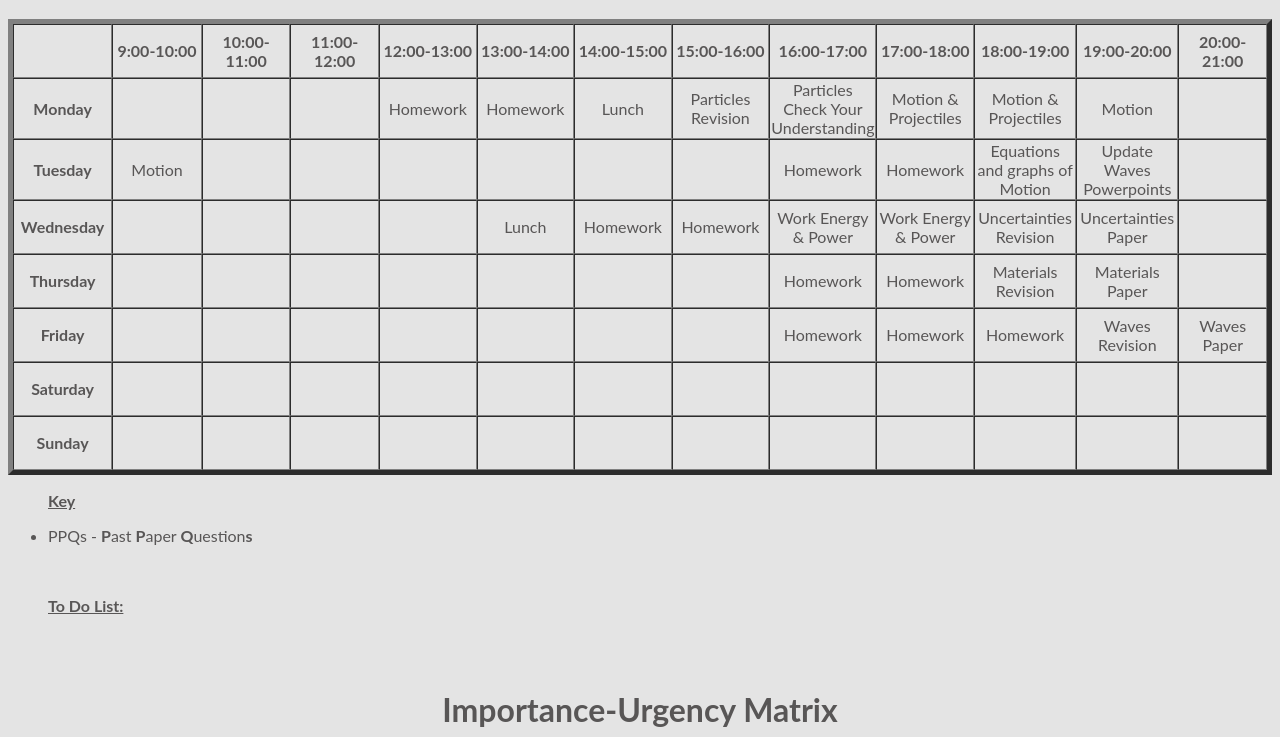
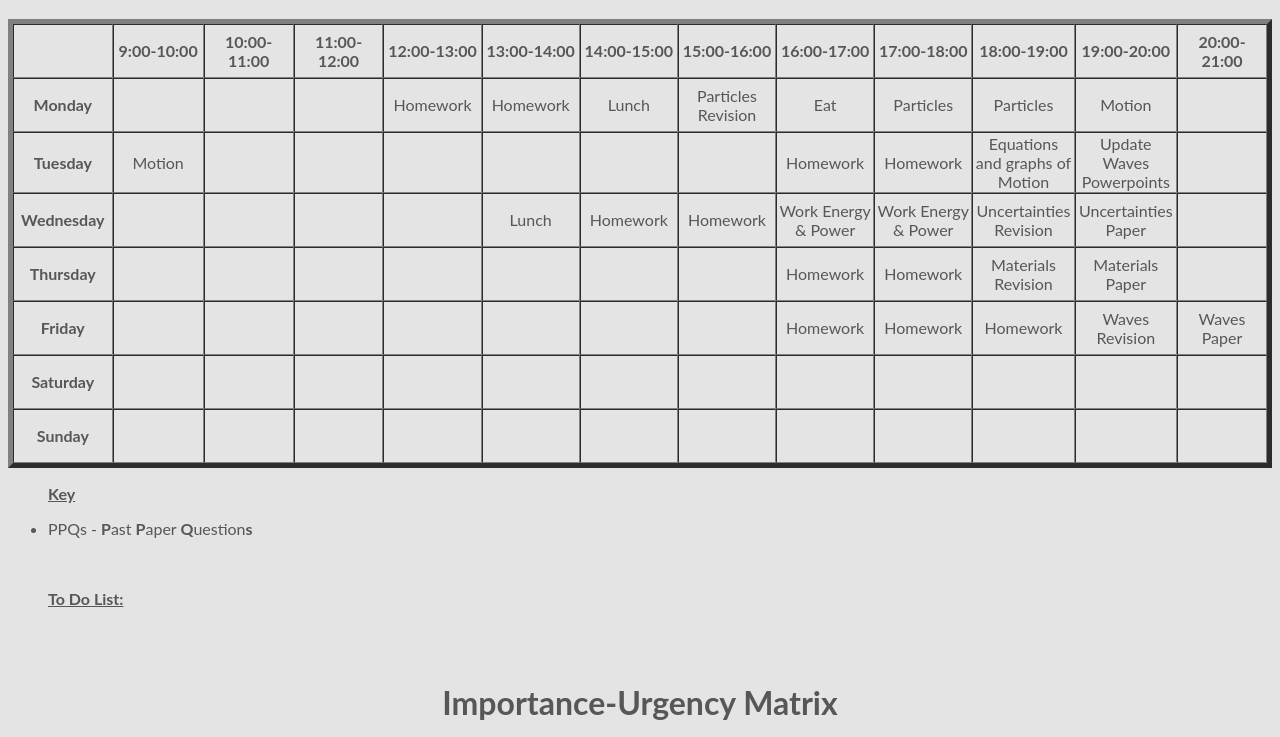
Before and after one commit to halfadam/halfadam.github.io, a plain HTML site: page timetable.html in a window 1280 px wide. Shown: the part 63-800 px from the top of the page. Drawn offline with Linux system fonts and the light colour scheme.

Commit message:
Update timetable.html

```diff
--- a/timetable.html
+++ b/timetable.html
@@ -64,9 +64,9 @@
           <td align="center" height="50" width="100">Homework</td>
           <td align="center" height="50" width="100">Lunch</td>
           <td align="center" height="50" width="100">Particles Revision</td>
-          <td align="center" height="50" width="100">Particles Check Your Understanding</td>
-          <td align="center" height="50" width="100">Motion & Projectiles</td>
-          <td align="center" height="50" width="100">Motion & Projectiles</td>
+          <td align="center" height="50" width="100">Eat</td>
+          <td align="center" height="50" width="100">Particles</td>
+          <td align="center" height="50" width="100">Particles</td>
           <td align="center" height="50" width="100">Motion</td>
           <td align="center" height="50" width="100"></td>
         </tr>
```
